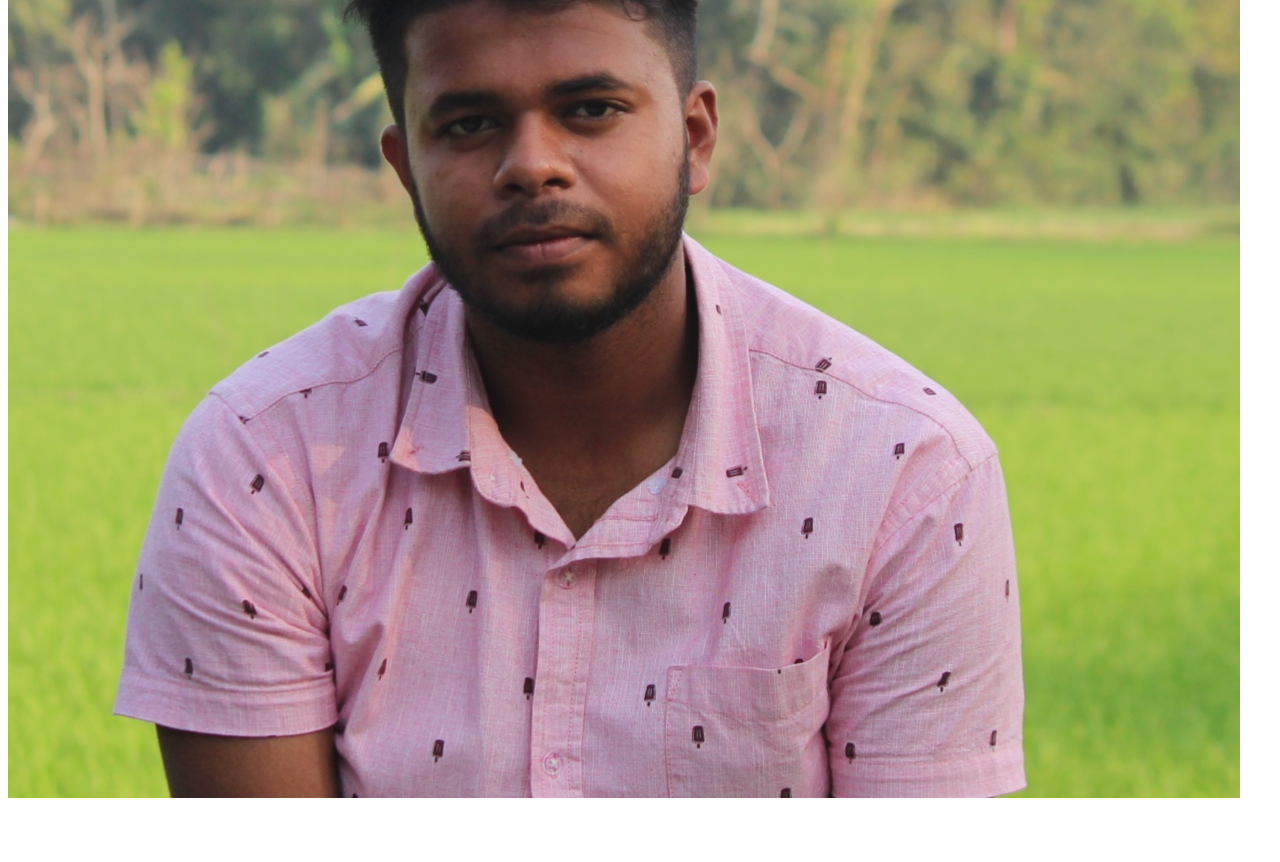
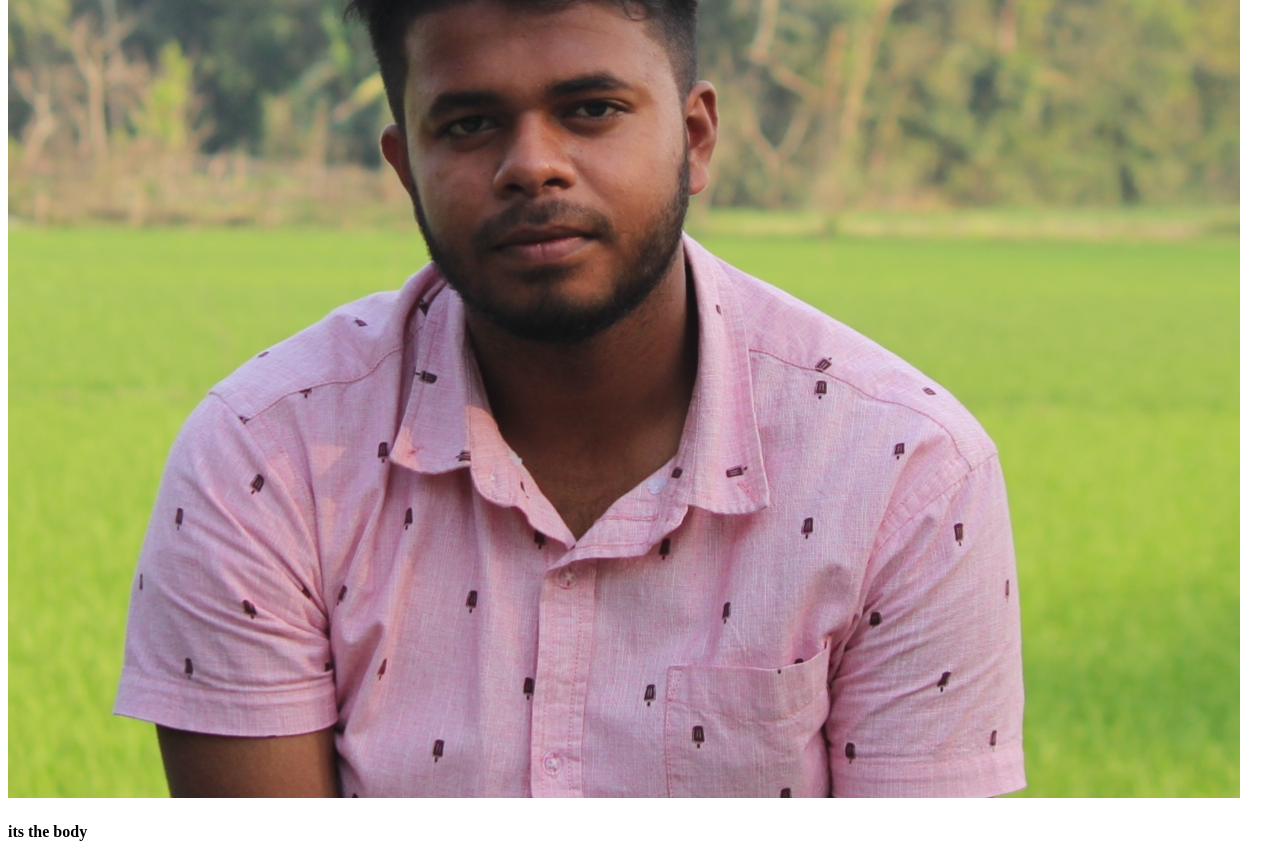
Before and after one commit to Nayem12/time-get-repo, a plain HTML site: page index.html in a window 1280 px wide. Shown: the part 348-1210 px from the top of the page. Before the commit the page ends 1158 px from the top, so only its background shows below. Drawn offline with Linux system fonts and the light colour scheme.

Commit message:
second branch

```diff
--- a/index.html
+++ b/index.html
@@ -11,6 +11,7 @@
     <p>No if i don't know something in the optional than what did I give you in the season</p>
     <h2>No it's my frist work and I hope In Sha Allah I will do this work perfectly</h2>
     <img src="IMG_20200321_214516.jpg" alt="">
+    <h4>its the body</h4>
 
 </body>
 </html>
```
